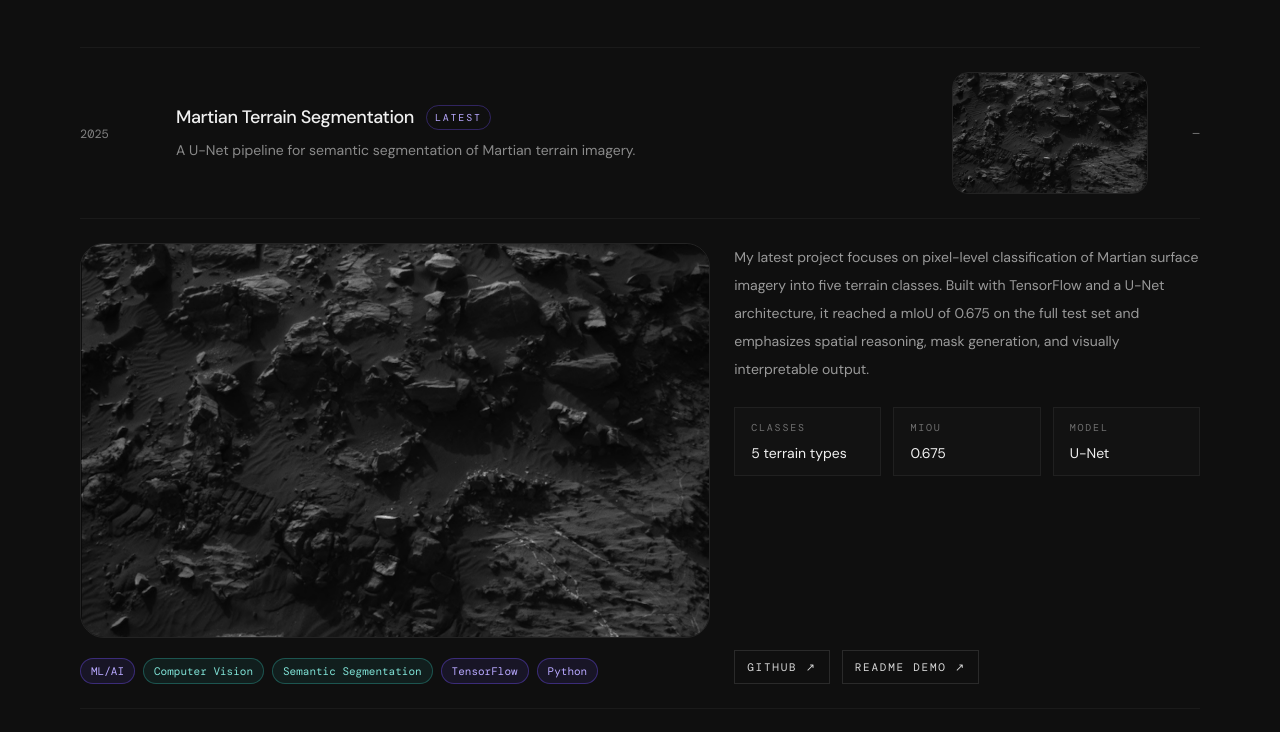
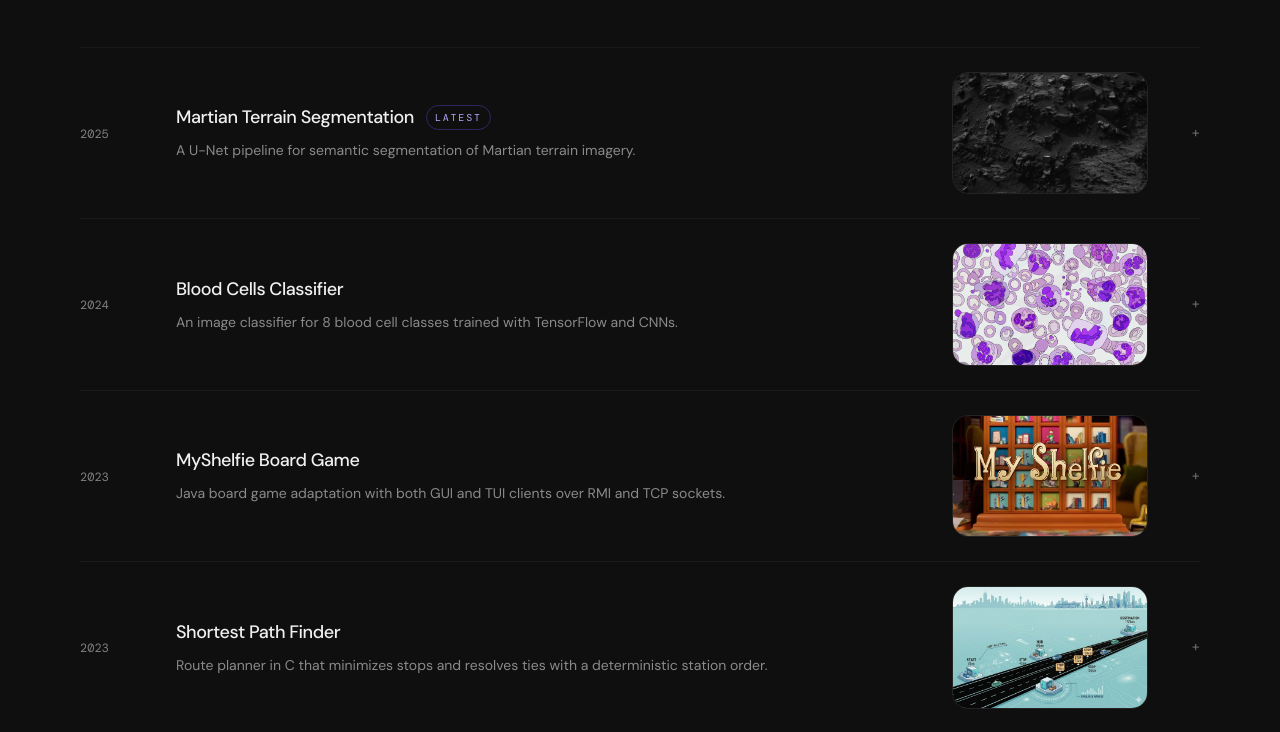
Before and after one commit to gabboclaa/portfolio, a Next.js app: page / in a window 1280 px wide. Shown: the part 963-1695 px from the top of the page. Built offline with nearby package versions, Linux system fonts and the light colour scheme.

Commit message:
Update sitemap and project links

```diff
--- a/app/sitemap.ts
+++ b/app/sitemap.ts
@@ -2,6 +2,7 @@ import type { MetadataRoute } from "next";
 import { getAllPosts } from "@/lib/writing";
 
 const BASE_URL = "https://gabboclaa.com";
+const SITE_LAST_MODIFIED = new Date("2026-04-21");
 
 export default function sitemap(): MetadataRoute.Sitemap {
   const posts = getAllPosts();
@@ -9,13 +10,13 @@ export default function sitemap(): MetadataRoute.Sitemap {
   return [
     {
       url: BASE_URL,
-      lastModified: new Date(),
+      lastModified: SITE_LAST_MODIFIED,
       changeFrequency: "monthly",
       priority: 1,
     },
     {
       url: `${BASE_URL}/writing`,
-      lastModified: new Date(),
+      lastModified: SITE_LAST_MODIFIED,
       changeFrequency: "weekly",
       priority: 0.8,
     },
--- a/components/Projects.tsx
+++ b/components/Projects.tsx
@@ -56,7 +56,6 @@ const projects: Project[] = [
     ],
     links: [
       { label: "GitHub", href: "https://github.com/gabboclaa/Martian-Terrain-Semantic-Segmentation" },
-      { label: "README demo", href: "https://github.com/gabboclaa/Martian-Terrain-Semantic-Segmentation#readme" },
     ],
     image: "/projects/martianTerrainSegmentation.jpg",
     latest: true,
@@ -82,7 +81,6 @@ const projects: Project[] = [
     ],
     links: [
       { label: "GitHub", href: "https://github.com/gabboclaa/Blood-Cells-Classifier" },
-      { label: "README demo", href: "https://github.com/gabboclaa/Blood-Cells-Classifier#readme" },
     ],
     image: "/projects/bloodCellsClassification.jpg",
   },
@@ -108,7 +106,6 @@ const projects: Project[] = [
     ],
     links: [
       { label: "GitHub", href: "https://github.com/gabboclaa/MyShelfieBoardGame" },
-      { label: "README demo", href: "https://github.com/gabboclaa/MyShelfieBoardGame#readme" },
     ],
     image: "/projects/myshelfie.jpg",
   },
@@ -133,7 +130,6 @@ const projects: Project[] = [
     ],
     links: [
       { label: "GitHub", href: "https://github.com/gabboclaa/Shortest-Path-Finder" },
-      { label: "README demo", href: "https://github.com/gabboclaa/Shortest-Path-Finder#readme" },
     ],
     image: "/projects/shortestPathFinder.jpg",
   },
@@ -158,7 +154,6 @@ const projects: Project[] = [
     ],
     links: [
       { label: "GitHub", href: "https://github.com/gabboclaa/WordChecker" },
-      { label: "README demo", href: "https://github.com/gabboclaa/WordChecker#readme" },
     ],
     image: "/projects/wordchecker.png",
   },
@@ -345,7 +340,7 @@ function ProjectThumbnail({
 }
 
 export default function Projects() {
-  const [openIndex, setOpenIndex] = useState<number>(projects.findIndex((project) => project.latest));
+  const [openIndex, setOpenIndex] = useState<number>(-1);
 
   return (
     <section
```
